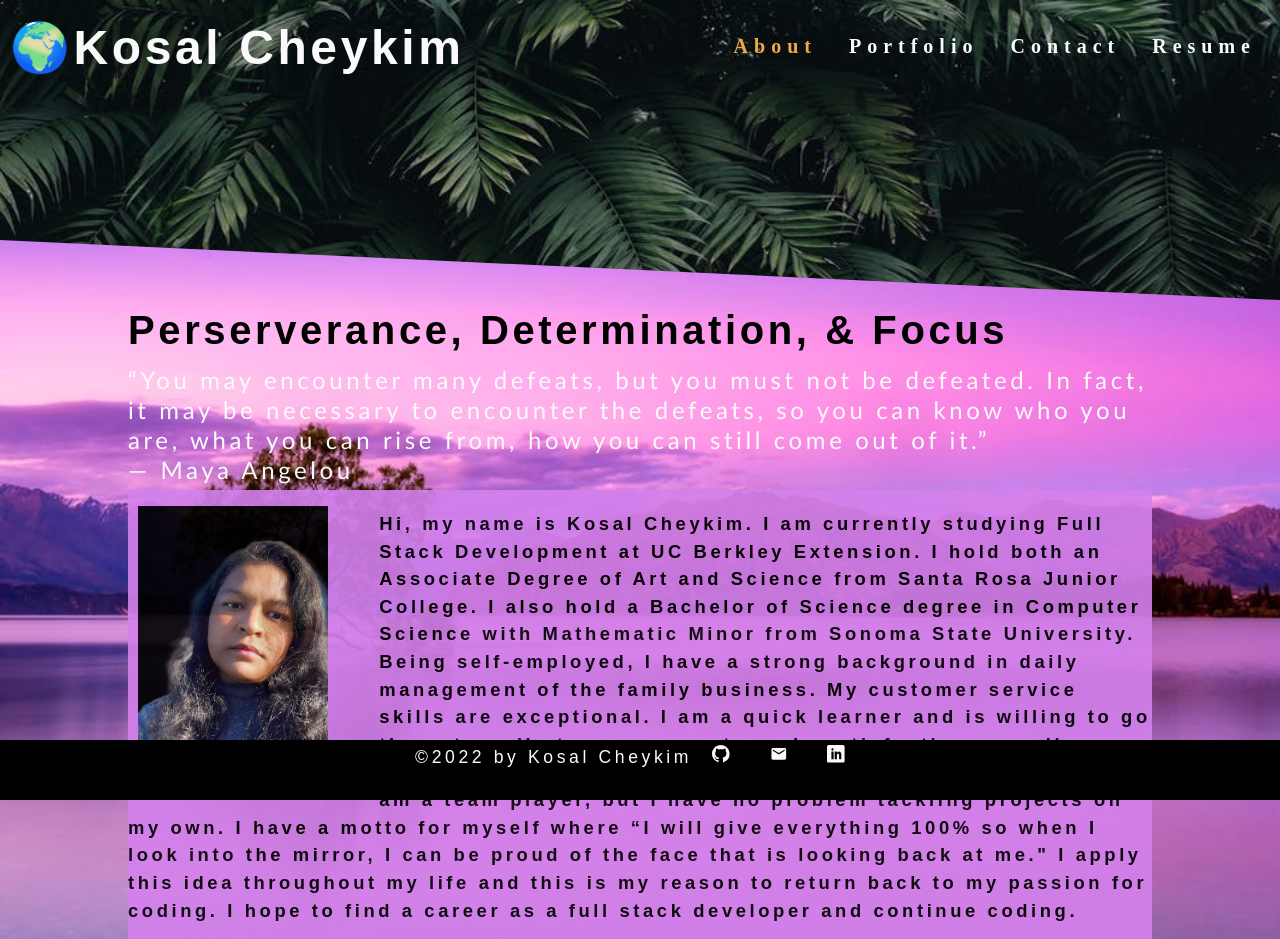
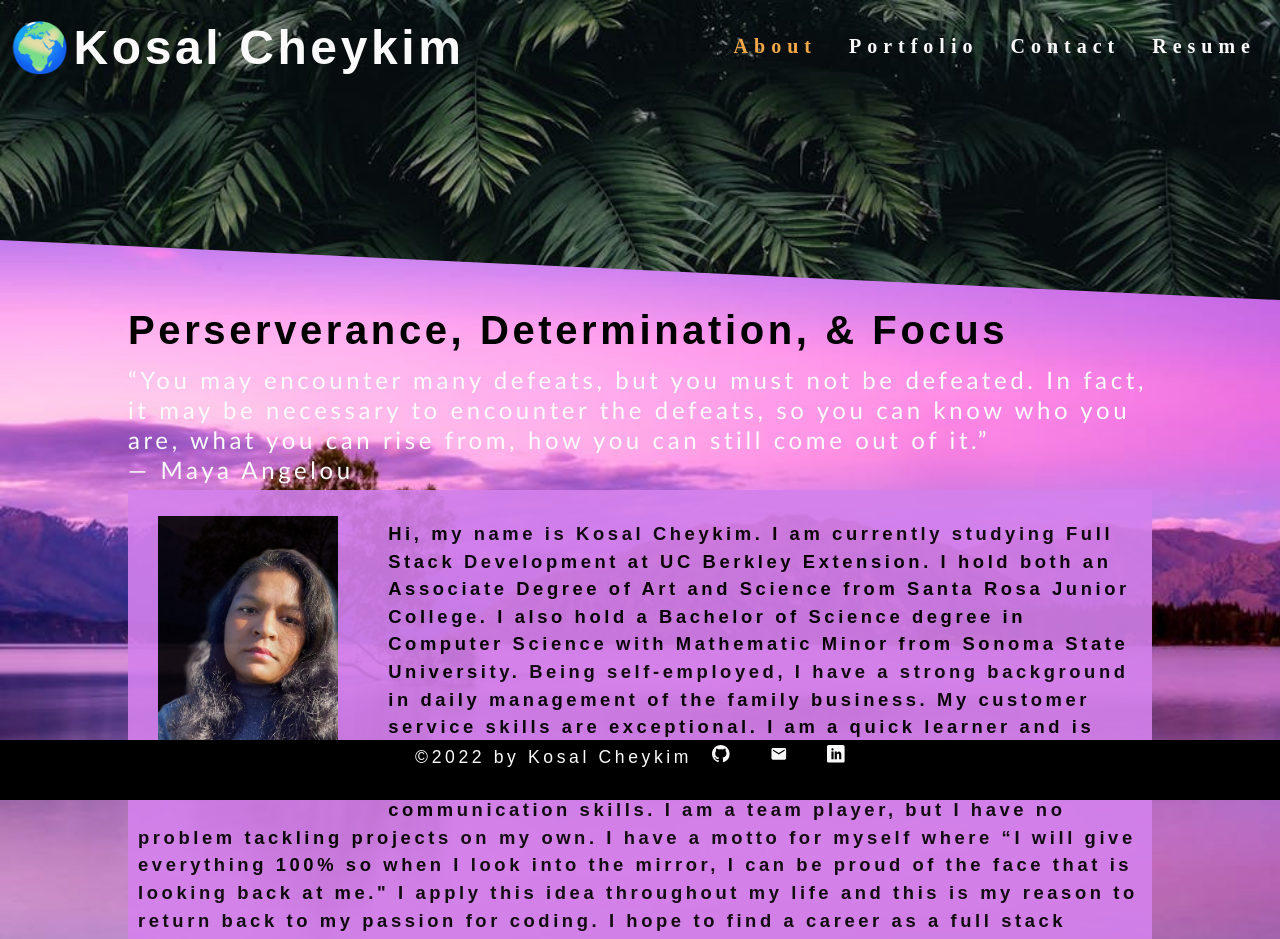
Before and after one commit to kcheykim/cheykim-portfolio, a React (Create React App) app: page / in a window 1280 px wide. Shown: the top 939 px of the page. Built offline with nearby package versions, Linux system fonts and the light colour scheme.

Commit message:
adding more and more to css

```diff
--- a/src/index.css
+++ b/src/index.css
@@ -341,6 +341,7 @@ background-color: rgb(212, 129, 237);
 opacity: 90%;
 justify-content: center;
 flex-wrap: wrap;
+padding: 10px;
 }
 
 #me-image {
@@ -349,7 +350,7 @@ flex-wrap: wrap;
   height: 300px;
   float: left;
   margin-right: 5%;
-  padding-left: 10px;
+  padding-left: 20px;
 }
 
 #left {
```
